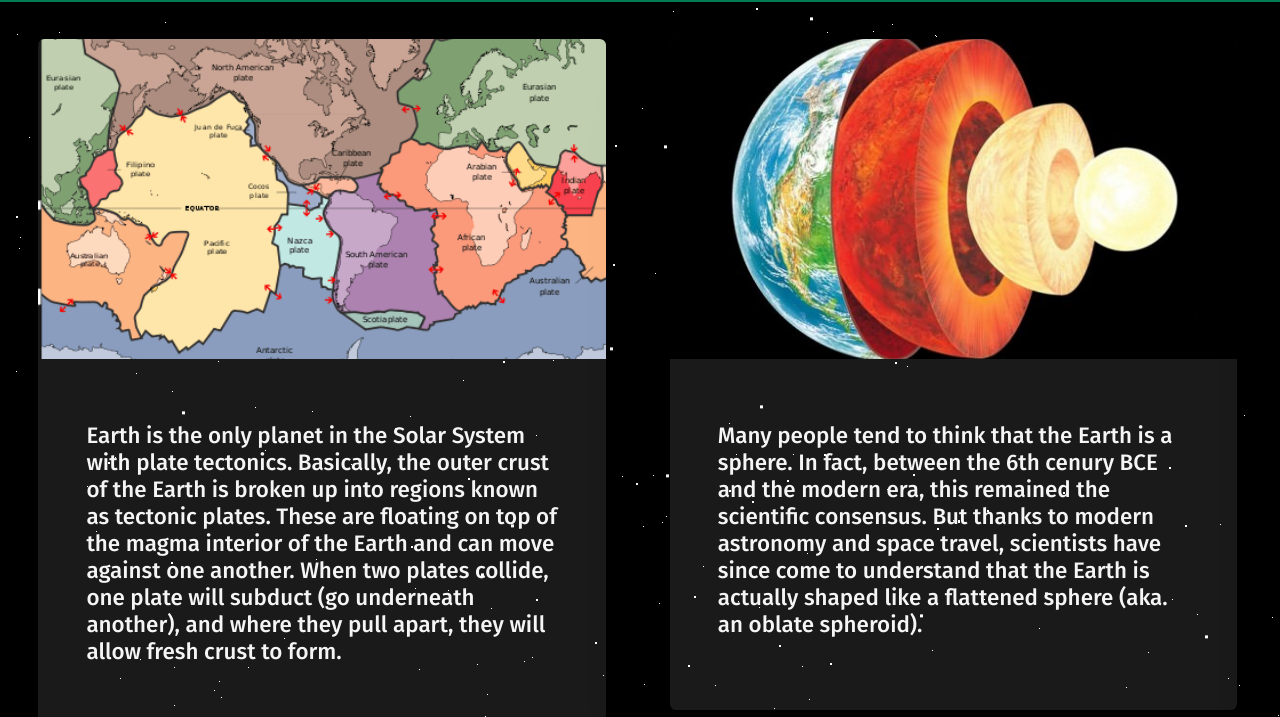
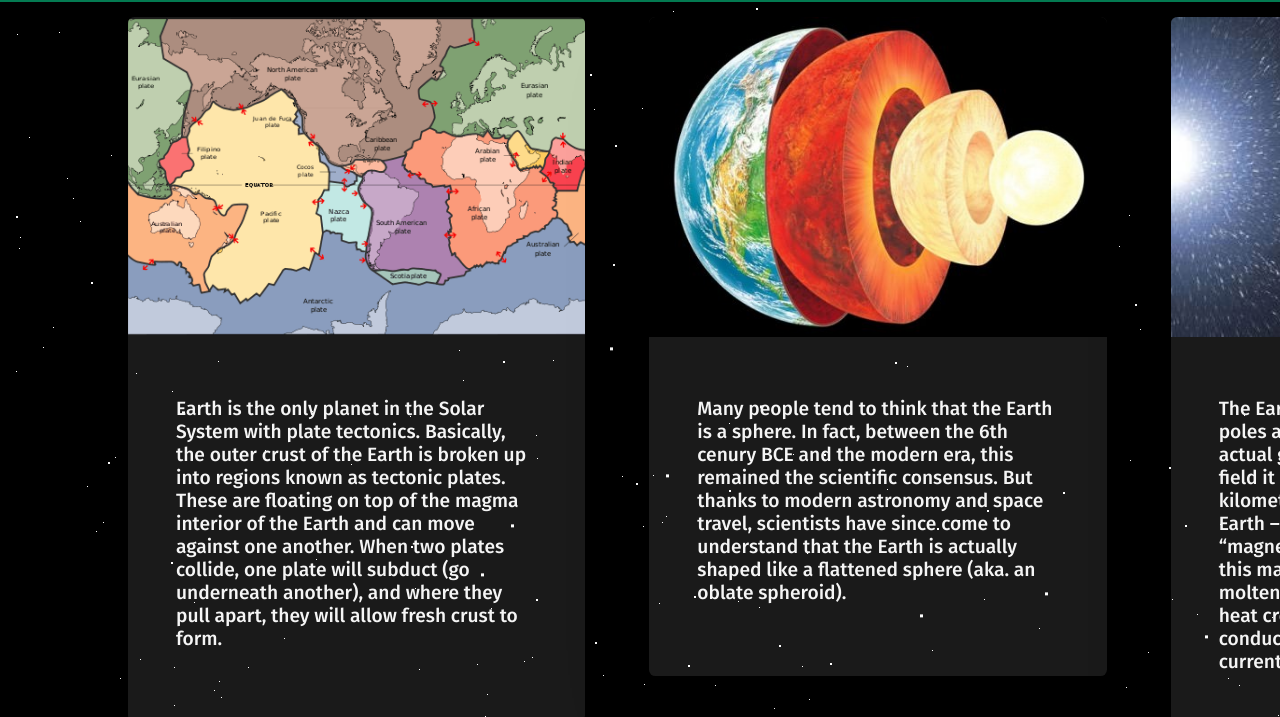
Before and after one commit to den012/Website, a plain HTML site: page about.html in a window 1280 px wide. Shown: the part 83-800 px from the top of the page. Drawn offline with Linux system fonts and the light colour scheme.

Commit message:
Add files via upload

```diff
--- a/about.html
+++ b/about.html
@@ -30,7 +30,7 @@
     </div>
   </nav>
 
-
+  <div class="carduri">
     <div class="cards">
     <div class="grid">
       <div class="grid-item">
@@ -58,7 +58,7 @@
           </div>
         </div>
       </div>
-
+  </div>
 
 <script src="script.js"></script>
 </body>
--- a/style.css
+++ b/style.css
@@ -702,9 +702,13 @@ nav h1{
 
 }
 
-
+.carduri{
+    display: flex;
+    align-items: flex-start;
+    justify-content: flex-start;
+}
 .cards{
-margin-top: 70px;
+    margin-top: 50px;
     box-sizing: border-box;
     font-size: 62.5%;
     font-family: "Fira sans", sans-serif;
@@ -713,12 +717,12 @@ justify-content: center;
     align-items: center;
     min-height: 100vh;
     position: fixed;
-left: 3%;
+    left: 10%;
 }
 
 .grid {
     display: grid;
-width: 183em;
+    width: 150em;
     grid-gap: 4rem;
     grid-template-columns: repeat(auto-fit, minmax(10rem, 1fr));
     align-items: start;
@@ -750,7 +754,7 @@ padding: 3rem;
 }
 
 .card-header {
-font-size: 1.4rem;
+    font-size: 1.2rem;
     font-weight: 300;
     color: whitesmoke;
     margin-bottom: 1.5rem;
```
Lines whose indentation alone changed are shown as unchanged.
